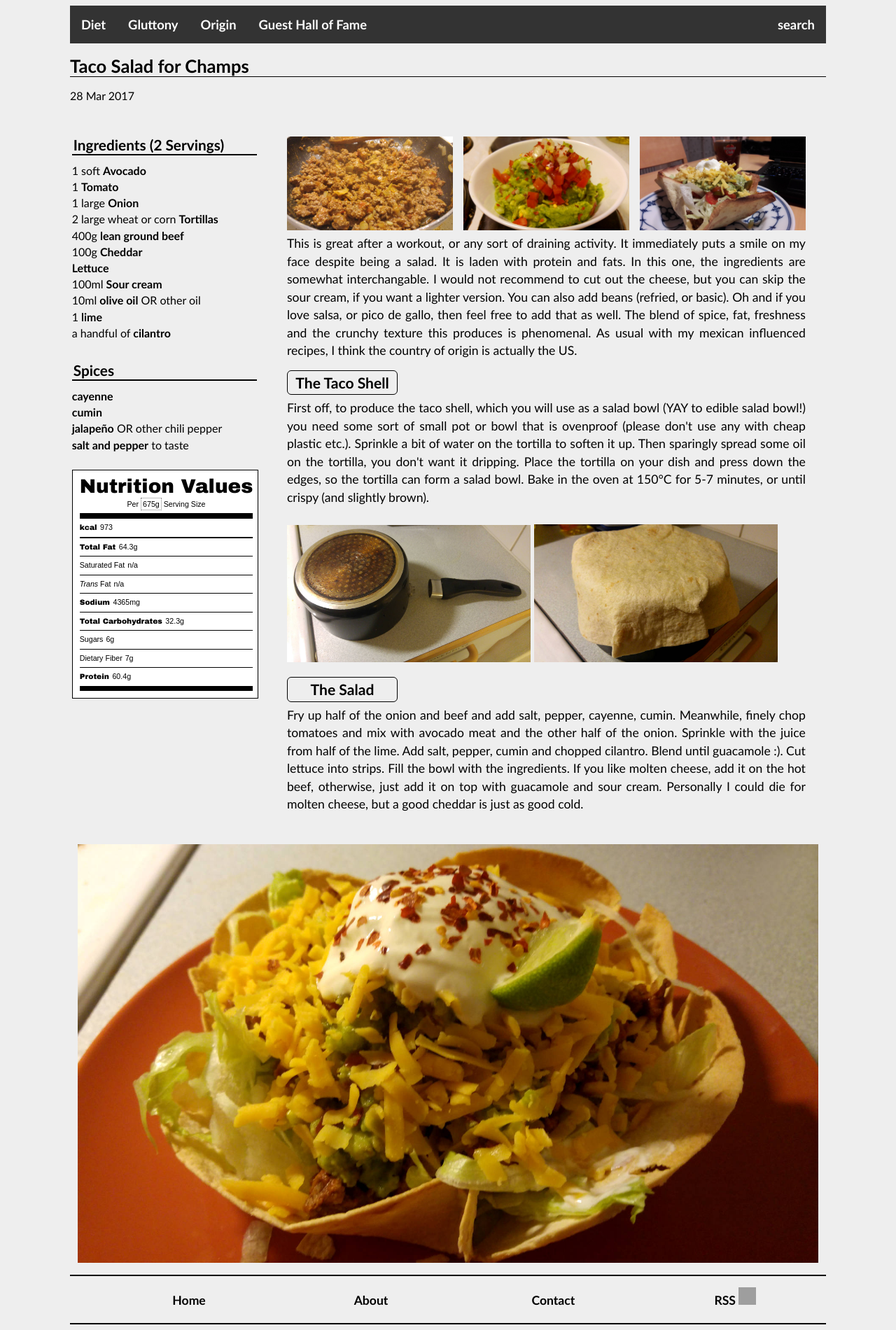
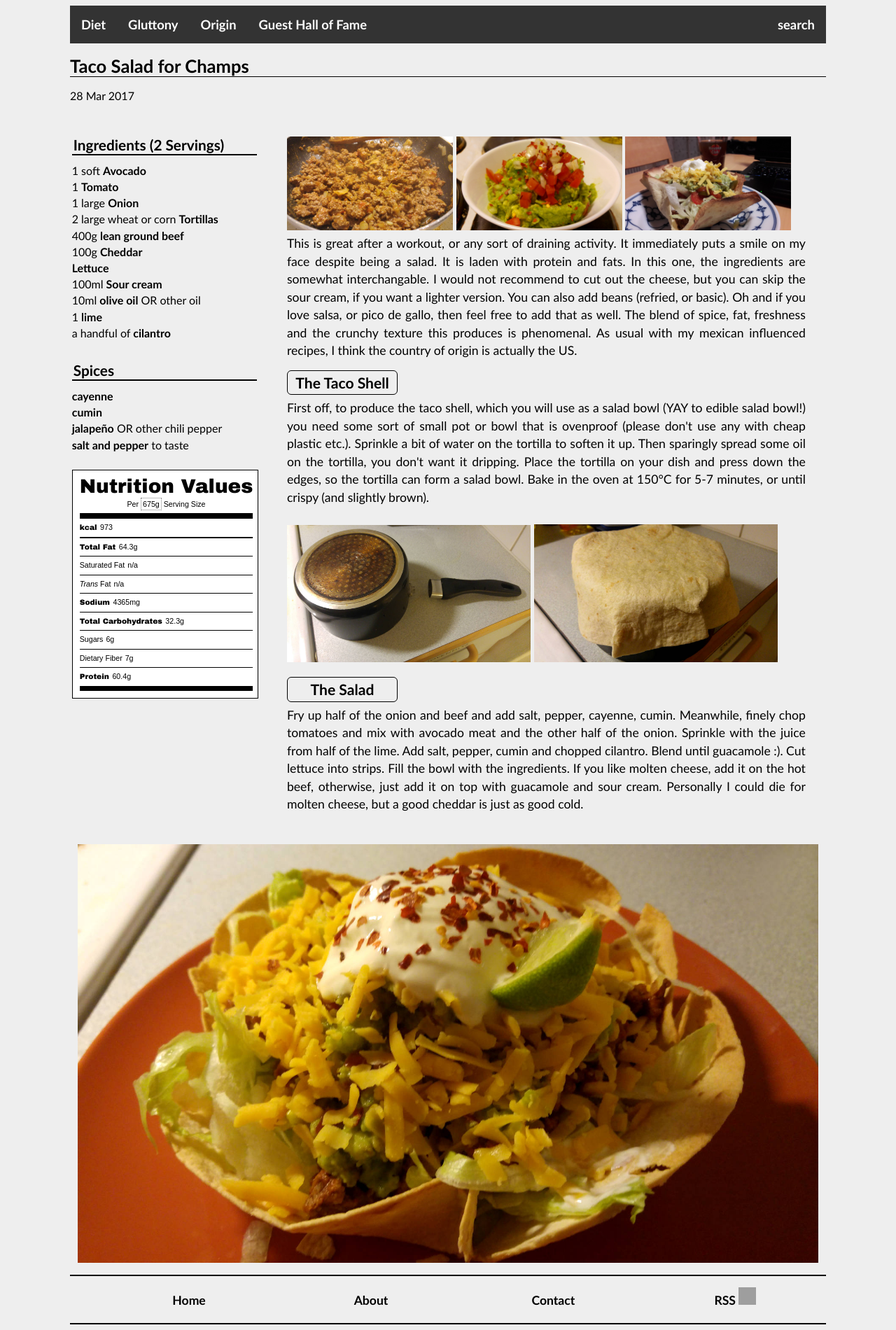
Before and after one commit to gluttonousbear/gluttonousbear.github.io, a Jekyll site: the page built from _posts/2017-03-28-taco-salad-for-champs.html, in a window 1280 px wide. Shown: the whole page at 70% size. Built offline with Jekyll 4.4.1, drawn with Linux system fonts in a browser that asks for light colours; grey boxes are pictures that could not be loaded.

Commit message:
Update 2017-03-28-taco-salad-for-champs.html

```diff
--- a/_posts/2017-03-28-taco-salad-for-champs.html
+++ b/_posts/2017-03-28-taco-salad-for-champs.html
@@ -41,7 +41,7 @@
 					<br />
 				  <img src="/images/2017-03-28-taco-salad-for-champs4.jpg" alt="taco salad image" style="width:32%"/>
 				 	<img src="/images/2017-03-28-taco-salad-for-champs5.jpg" alt="taco salad image" style="width:32%"/>
-					<img src="/images/2017-03-28-taco-salad-for-champs.jpg" alt="taco salad image" style="width:32%"/>
+					<img src="/images/2017-03-28-taco-salad-for-champs.jpg" alt="taco salad image" style="width:32%"/><br />
 				  	This is great after a workout, or any sort of draining activity. It immediately puts a smile on my face despite being a salad.
 				  	It is laden with protein and fats. In this one, the ingredients are somewhat interchangable. I would not recommend to cut out
 				  	the cheese, but you can skip the sour cream, if you want a lighter version. You can also add beans (refried, or basic). Oh and
```
